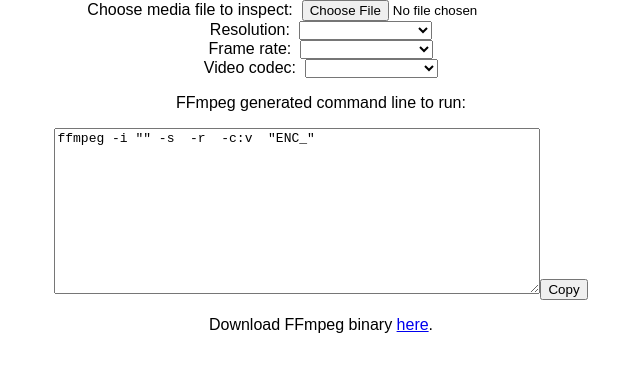
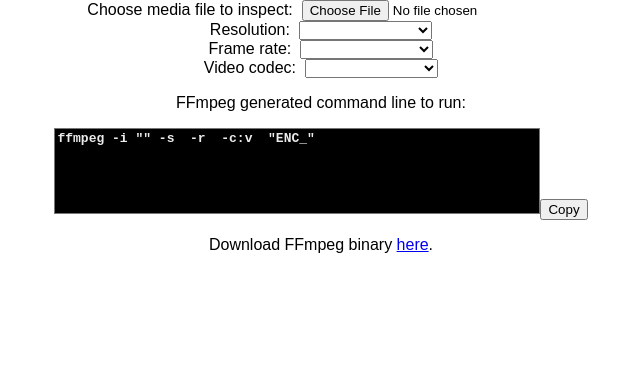
Before and after one commit to atomicsaiko/ffmpeg-command-generator, a React (Create React App) app: page / in a window 1280 px wide. Shown: the top 372 px of the page, without its empty margins (319-959 px from the left). Built offline with nearby package versions, Linux system fonts and the light colour scheme.

Commit message:
Terminal styling

```diff
--- a/src/components/FFmpegOutputCode.js
+++ b/src/components/FFmpegOutputCode.js
@@ -3,12 +3,18 @@
 
 class FFmpegOutputCommand extends Component {
   render() {
+    const HEX_WHITE = '#EBEBEB'
+
     const styles = {
       textarea: {
         fontFamily: 'monospace',
         fontSize: '1em',
+        fontWeight: 'bold',
+        backgroundColor: 'black',
+        color: HEX_WHITE,
+        resize: 'none',
         width: 480,
-        height: 160
+        height: 80
       }
     }
 
```
